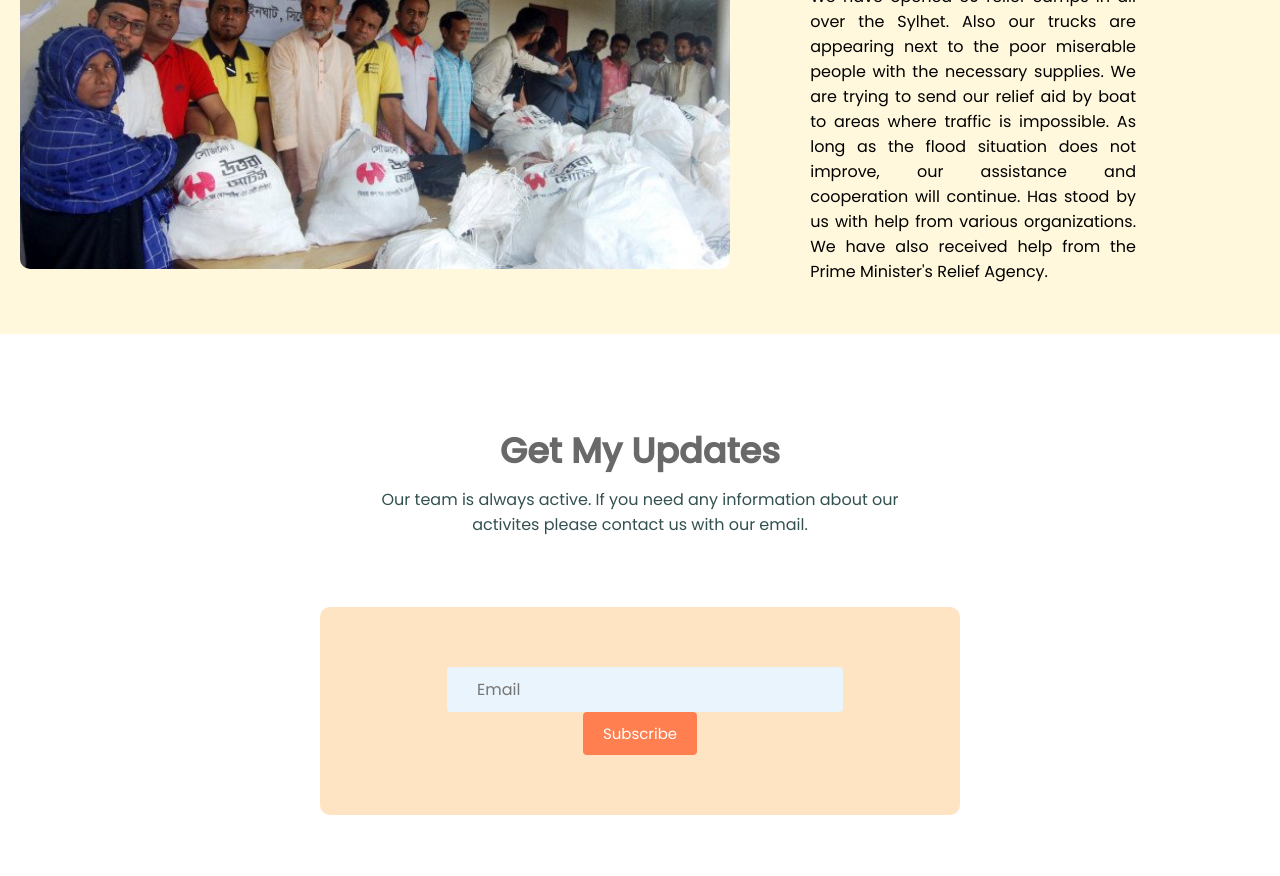
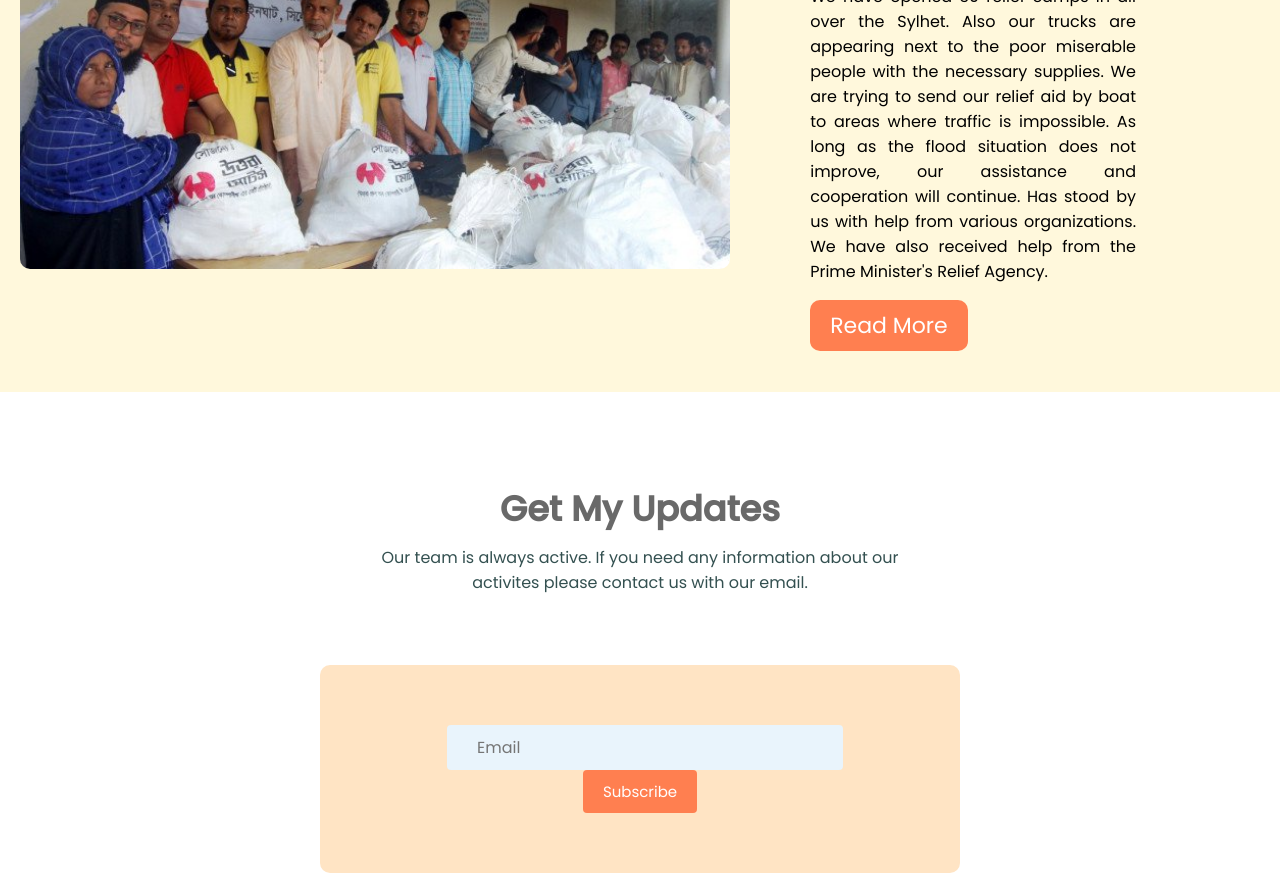
Before and after one commit to sakir101/Assignment-1, a plain HTML site: page index.html in a window 1280 px wide. Shown: the part 2197-3073 px from the top of the page. Drawn offline with Linux system fonts and the light colour scheme.

Commit message:
new update

```diff
--- a/index.html
+++ b/index.html
@@ -107,7 +107,8 @@
         </div>
         <div class="hald-width relief-para">
             <h2 class="donate-h2">Our Relief Camp</h2> <br>
-            <p class="relief-p">We have opened 30 relief camps in all over the Sylhet. Also our trucks are appearing next to the poor miserable people with the necessary supplies. We are trying to send our relief aid by boat to areas where traffic is impossible. As long as the flood situation does not improve, our assistance and cooperation will continue. Has stood by us with help from various organizations. We have also received help from the Prime Minister's Relief Agency.</p>
+            <p class="relief-p">We have opened 30 relief camps in all over the Sylhet. Also our trucks are appearing next to the poor miserable people with the necessary supplies. We are trying to send our relief aid by boat to areas where traffic is impossible. As long as the flood situation does not improve, our assistance and cooperation will continue. Has stood by us with help from various organizations. We have also received help from the Prime Minister's Relief Agency.</p> <br>
+            <a href="https://www.muslimaid.org/emergency-aid/?gclid=Cj0KCQjw5ZSWBhCVARIsALERCvwJhJ7Y4xiTmx5wHg4SudCRtzbt87tBegyYZRb2ipSq8IYdWUrmdbUaAjKjEALw_wcB" target="_blank" class="banner-a">Read More</a>
         </div>
     </section>
     <!-- Our Relief camp ends -->
```
